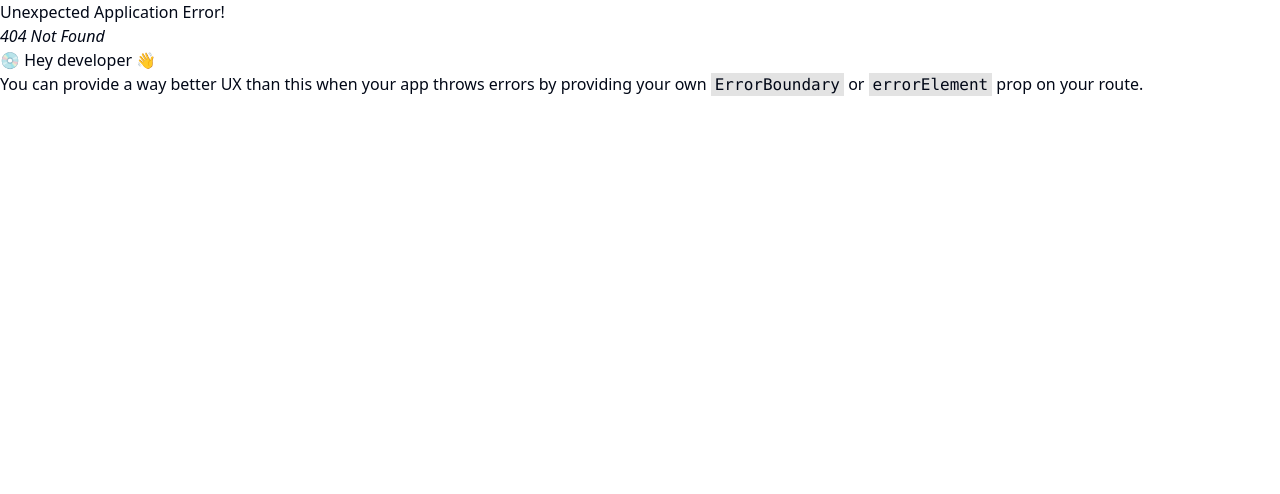
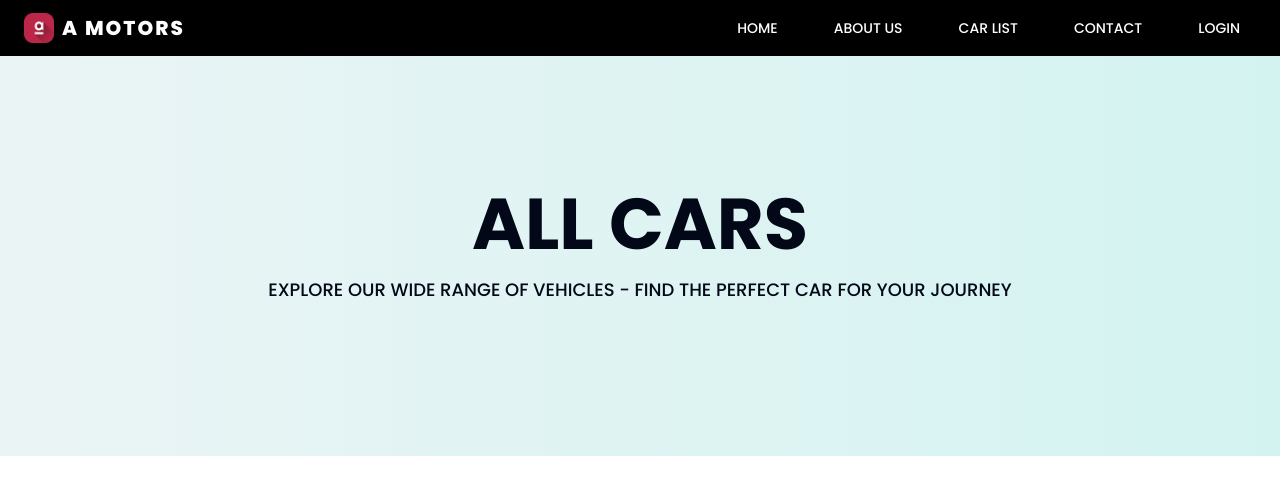
Before and after one commit to ashraf56/A-motors-Frontend, a React (Vite) app: page /carlist in a window 1280 px wide. Before the commit this address had no page. Shown: the top 494 px of the page. Built offline with nearby package versions, Linux system fonts and the light colour scheme.

Commit message:
car list page created

```diff
--- /dev/null
+++ b/src/components/CarlistingCompo/CarlistHero.tsx
@@ -0,0 +1,18 @@
+
+const CarlistHero = () => {
+    return (
+        <div>
+            <div className='w-full  flex flex-col  h-[50vh] bg-gradient-to-r from-[#ebf4f5] to-[#d3f3f1] items-center   justify-center  font-CustomFont' >
+
+                <div className='mb-5 w-full  max-w-4xl    text-center absolute'>
+                    <h1 className='font-bold  uppercase  text-3xl md:text-7xl pb-4 tracking-[0.1m]'>All Cars</h1>
+                    <p className="text-lg font-medium uppercase tracking-[0.1m]">Explore Our Wide Range of Vehicles - Find the Perfect Car for Your Journey</p>
+                </div>
+
+
+            </div>
+        </div>
+    );
+};
+
+export default CarlistHero;
--- /dev/null
+++ b/src/page/Carlist.tsx
@@ -0,0 +1,11 @@
+import CarlistHero from "@/components/CarlistingCompo/CarlistHero";
+
+const Carlist = () => {
+    return (
+        <div>
+            <CarlistHero/>
+        </div>
+    );
+};
+
+export default Carlist;
--- a/src/page/Header.tsx
+++ b/src/page/Header.tsx
@@ -33,9 +33,9 @@ const Header = () => {
                     </Link>
                 </Button>
                 <Button variant={'ghost'} size={"default"} className="uppercase " >
-                    <Link to={'/'}
+                    <Link to={'/carlist'}
                     >
-                        Booking
+                        Car List
                     </Link>
                 </Button>
                 <Button variant={'ghost'} size={"default"} className="uppercase " >
--- a/src/routers/router.tsx
+++ b/src/routers/router.tsx
@@ -2,6 +2,7 @@ import App from "@/App";
 import Login from "@/components/Authpage/Login";
 import Signup from "@/components/Authpage/Signup";
 import Aboutus from "@/page/Aboutus";
+import Carlist from "@/page/Carlist";
 import Home from "@/page/Home";
 import { createBrowserRouter } from "react-router-dom";
 
@@ -28,6 +29,10 @@ export const router = createBrowserRouter([
                 path: '/aboutus',
                 element: <Aboutus />
             },
+            {
+                path: '/carlist',
+                element: <Carlist />
+            },
         ]
     }
 ])
```
